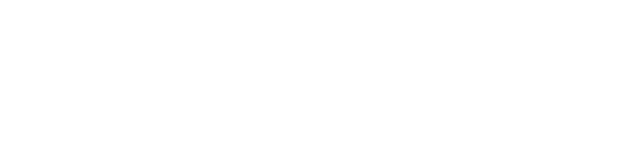
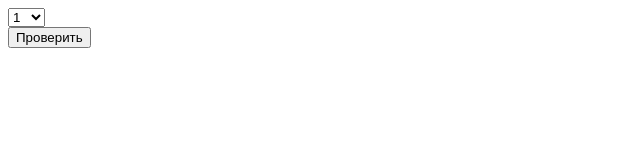
Before and after one commit to DanielPetelin/Lottery_test, a plain HTML site: page index.html in a window 1280 px wide. Shown: the whole page, without its empty margins (0-640 px from the left). Drawn offline with Linux system fonts and the light colour scheme.

Commit message:
add next commit

```diff
--- a/index.html
+++ b/index.html
@@ -6,6 +6,20 @@
     <title>Document</title>
 </head>
 <body>
+    <select id="number">
+        <option value="1">1</option>
+        <option value="2">2</option>
+        <option value="3">3</option>
+        <option value="4">4</option>
+        <option value="5">5</option>
+        <option value="6">6</option>
+        <option value="7">7</option>
+        <option value="8">8</option>
+        <option value="9">9</option>
+        <option value="10">10</option>
+    </select>
+    <div id="out"></div>
+    <button id="verify">Проверить</button>
     <script src="./js/script.js"></script>
 </body>
 </html>
--- a/js/script.js
+++ b/js/script.js
@@ -0,0 +1,9 @@
+document.getElementById('verify').onclick = function() {
+    var num = document.getElementById('number').value;
+
+    if (num == 1 || num == 8) {
+        document.getElementById('out').innerHTML = 'Вы победили!';
+    } else {
+        document.getElementById('out').innerHTML = 'Вы проиграли';
+    };
+};
```
